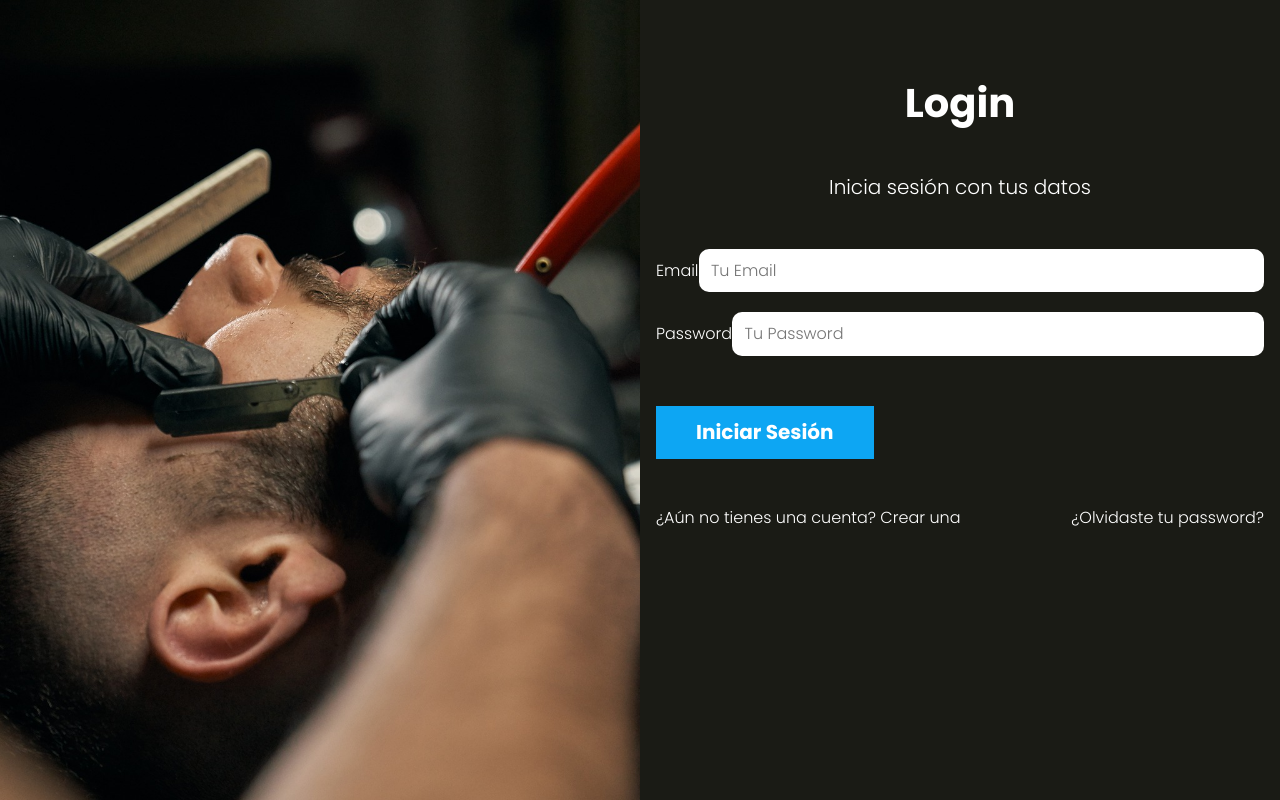
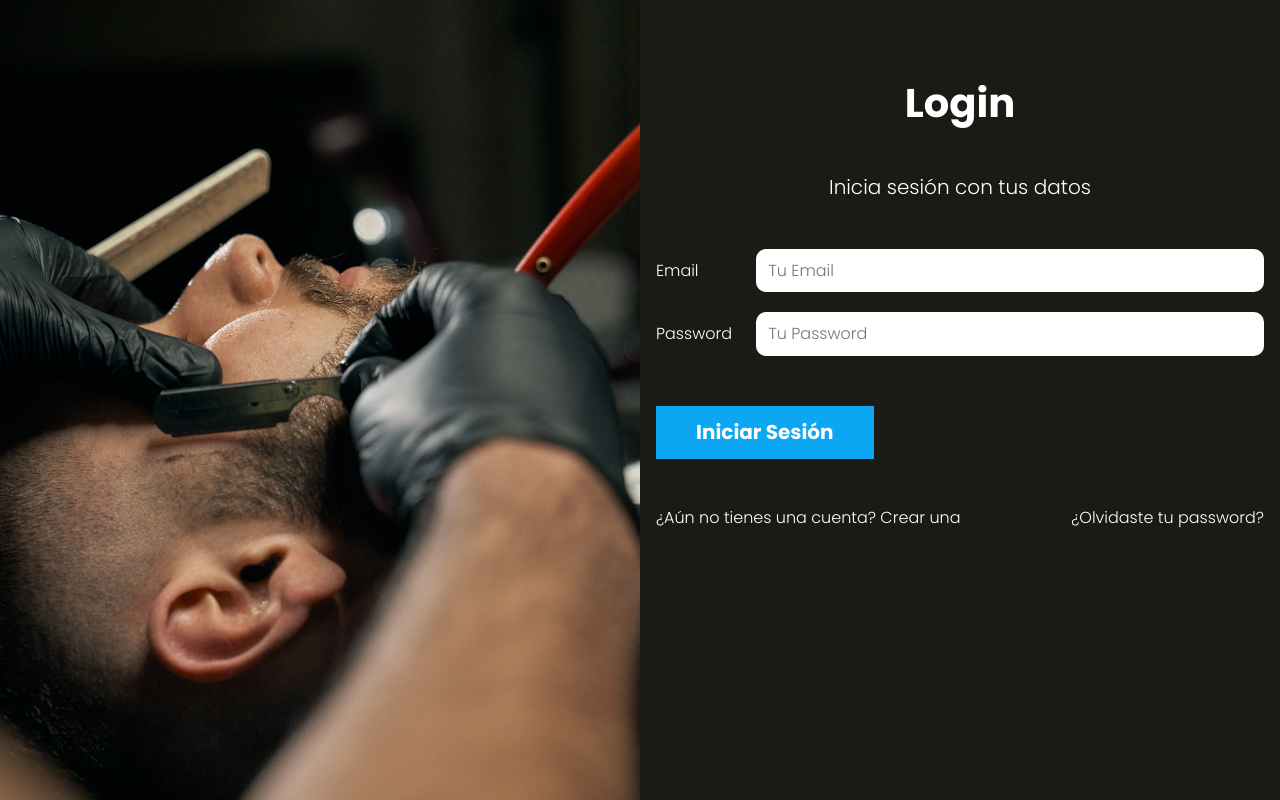
Before and after one commit to borjasff/appsalon_bff, a PHP site: page / in a window 1280 px wide. Run offline with PHP 8.4, Linux system fonts and the light colour scheme; style sheets or scripts are compiled from the project's sources.

Commit message:
actualizacion de formulario

```diff
--- a/src/scss/componentes/_formulario.scss
+++ b/src/scss/componentes/_formulario.scss
@@ -11,10 +11,10 @@
     align-items: center;
 
     label{
-        flex: 0 1 auto;
+        flex: 0 0 10rem;
     }
     input{
-        width: 100%;
+        flex: 1;
         border: none;
         padding: calc(v.$separacion / 4);
         border-radius:  10px;
```
